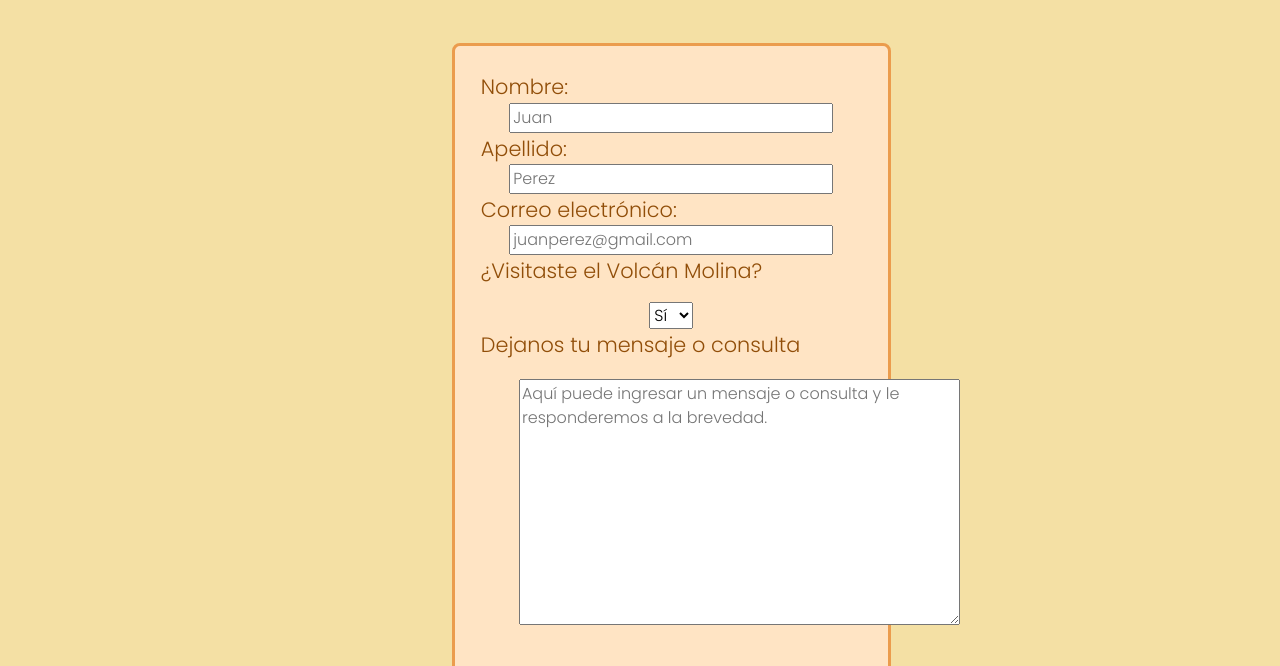
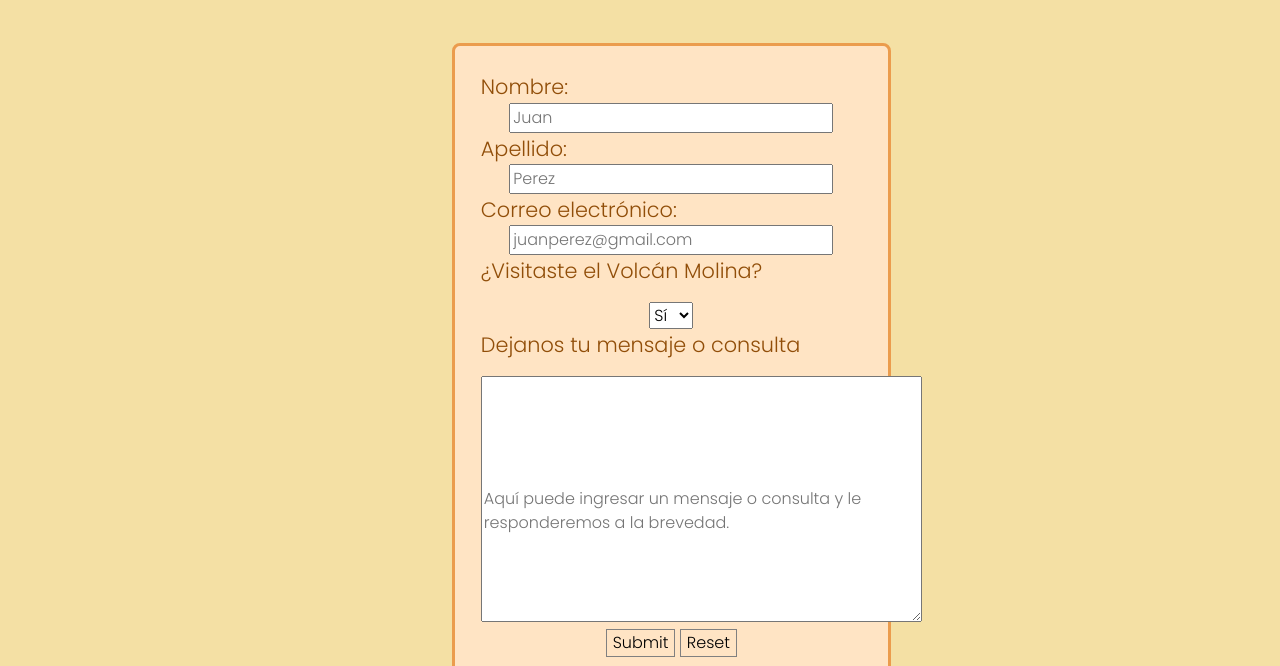
Before and after one commit to Jazlieta99B/VolcanMolina, a plain HTML site: page html/contacto.html in a window 1280 px wide. Shown: the part 133-799 px from the top of the page. Drawn offline with nearby package versions, Linux system fonts and the light colour scheme; a web font is replaced by a local one.

Commit message:
Formulario

```diff
--- a/html/contacto.html
+++ b/html/contacto.html
@@ -84,8 +84,8 @@
                     <textarea cols="30" rows="10"
                         placeholder="Aquí puede ingresar un mensaje o consulta y le responderemos a la brevedad."></textarea>
                     <br>
-                    <input type="Submit">
-                    <input type="Reset">
+                    <input class="boton" type="Submit">
+                    <input class="boton" type="Reset">
                 </form>
             </div>
         </div>
--- a/scss/_form.scss
+++ b/scss/_form.scss
@@ -13,22 +13,23 @@
     }
 
     textarea {
-        display: block;
-        margin: 5% 10%;
-    }
-
-    &:focus {
-        background-color: #b3d6e1;
+        justify-content: center;
+        align-content: center;
     }
 
     input {
         cursor: pointer;
     }
 
-    &:focus {
-        background-color: #b3d6e1;
-        font-size: 1.5rem;
+    .boton {
+        background-color: bisque;
+        border: gray 0.1rem solid;
     }
+
+    .boton:hover {
+        background-color: #f1bc86;
+    }
+
 }
 
 .contenedorForm {
```
Also changed, not shown: css/estilo.css, 1 other file.
